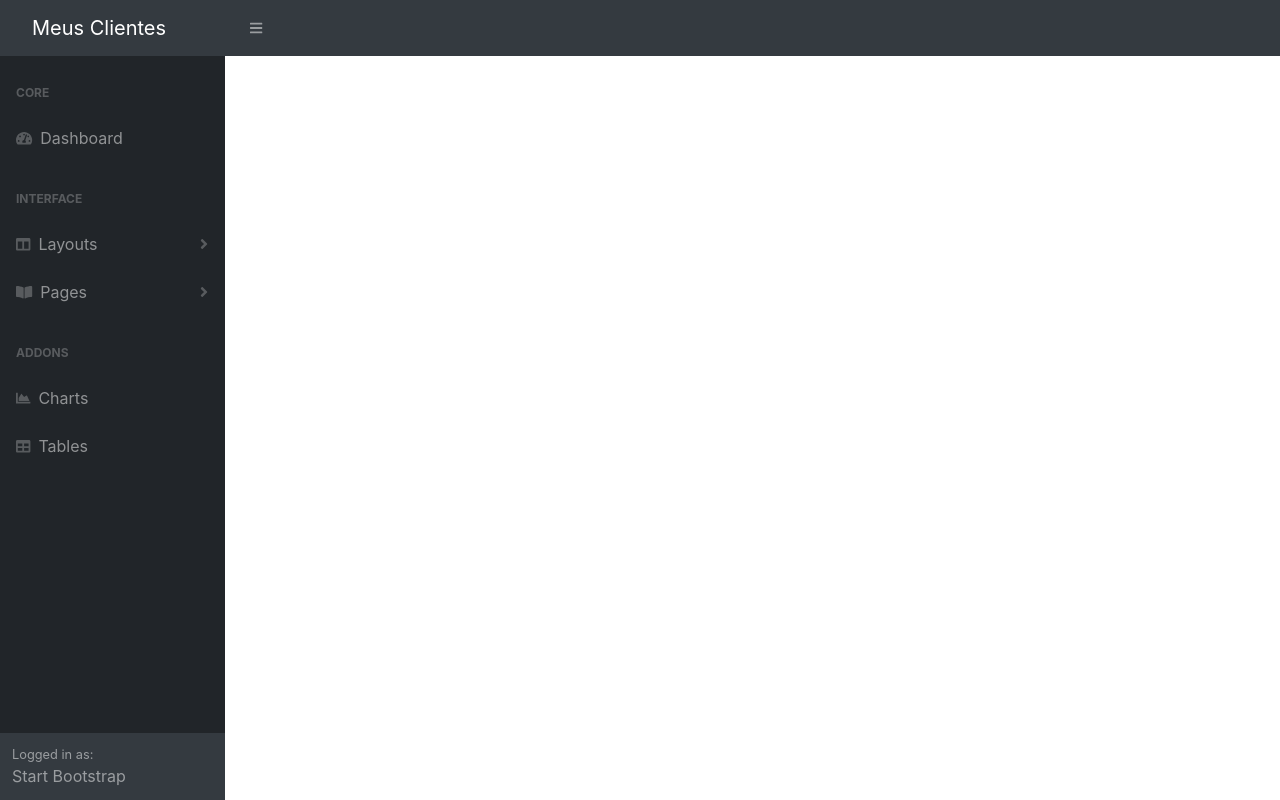
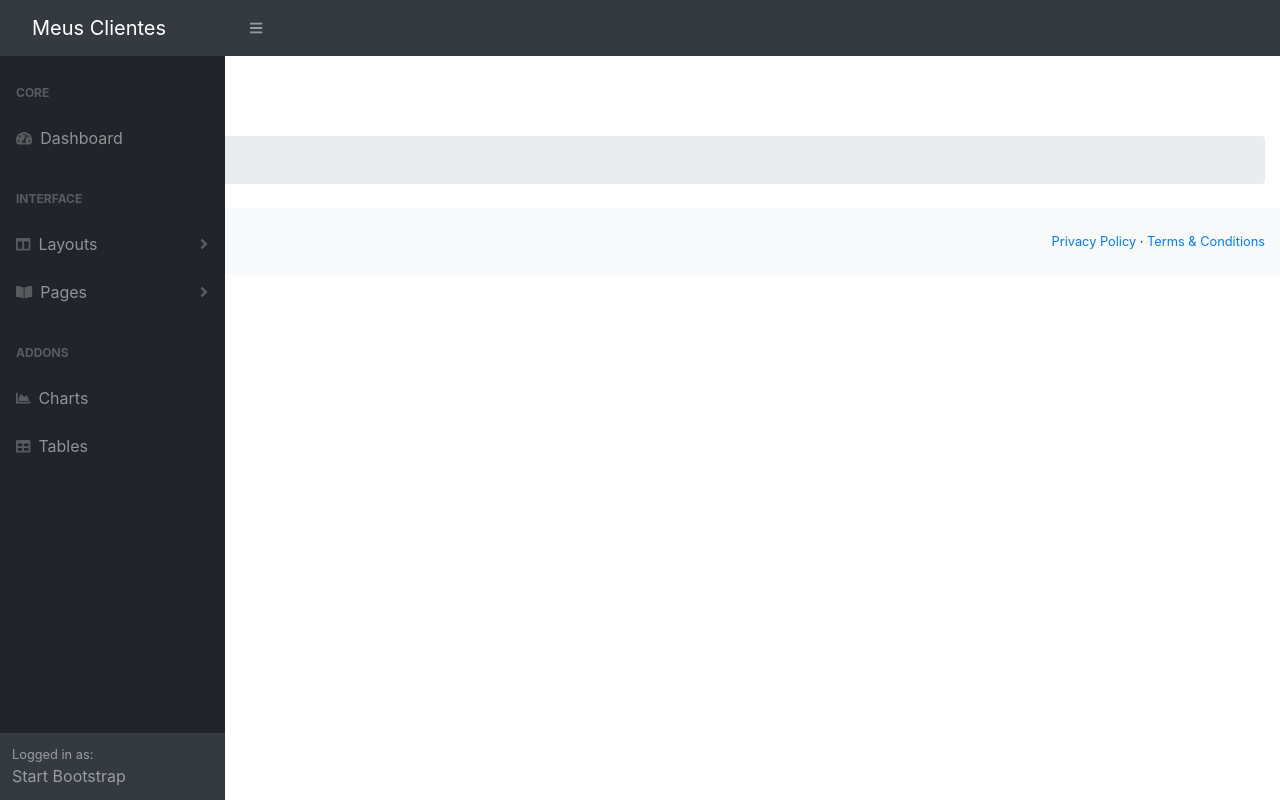
Before and after one commit to Felo45m/clients-app, an Angular app: page / in a window 1280 px wide. Built offline with nearby package versions, Linux system fonts and the light colour scheme.

Commit message:
finalized the template and added the home component

```diff
--- a/src/app/app.component.html
+++ b/src/app/app.component.html
@@ -1,4 +1,35 @@
 <app-navbar></app-navbar>
+
 <div id="layoutSidenav">
+
   <app-sidebar></app-sidebar>
+
+  <div id="layoutSidenav_content">
+    <main>
+
+      <div class="container-fluid">
+        <app-home></app-home>
+      </div>
+
+      <footer class="py-4 bg-light mt-auto">
+
+        <div class="container-fluid">
+
+            <div class="d-flex align-items-center justify-content-between small">
+                <div class="text-muted">Copyright &copy; My clients 2023</div>
+                <div>
+                    <a href="#">Privacy Policy</a>
+                    &middot;
+                    <a href="#">Terms &amp; Conditions</a>
+                </div>
+
+            </div>
+
+        </div>
+
+      </footer>
+
+    </main>
+  </div>
+
 </div>
--- a/src/app/app.module.ts
+++ b/src/app/app.module.ts
@@ -4,11 +4,13 @@ import { BrowserModule } from '@angular/platform-browser';
 import { AppRoutingModule } from './app-routing.module';
 import { AppComponent } from './app.component';
 
-import { TemplateModule } from './template/template.module'
+import { TemplateModule } from './template/template.module';
+import { HomeComponent } from './home/home.component'
 
 @NgModule({
   declarations: [
-    AppComponent
+    AppComponent,
+    HomeComponent
   ],
   imports: [
     BrowserModule,
--- /dev/null
+++ b/src/app/home/home.component.html
@@ -0,0 +1,4 @@
+<h1 class="mt-4">Home</h1>
+<ol class="breadcrumb mb-4">
+  <li class="breadcrumb-item active">Welcome</li>
+</ol>
```
Also changed, not shown: src/app/home/home.component.ts (added, +10 -0 lines), src/app/home/home.component.css (added), 1 other file (tests, documents, lock files or other folders).
